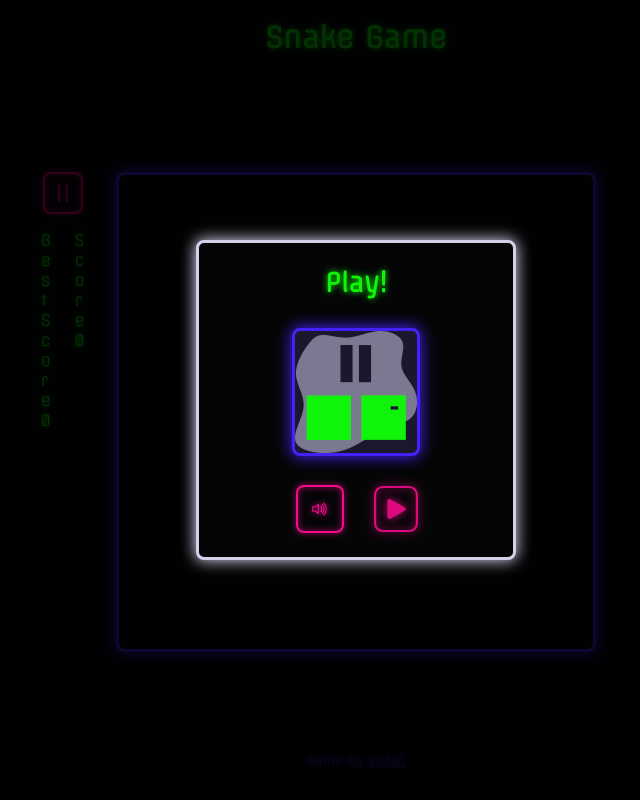
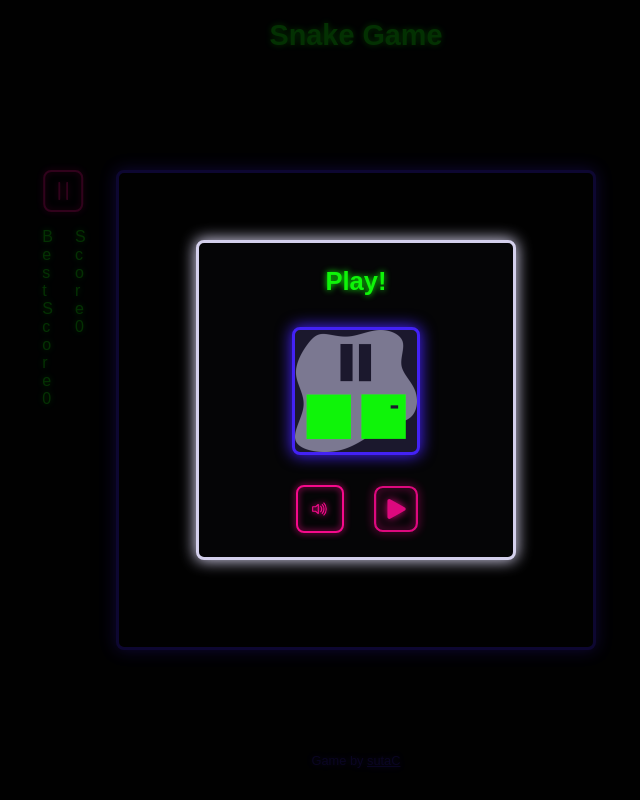
Before and after one commit to sutaC/Snake-game, a website with bundled scripts: page app/index.html in a window 1280 px wide. Shown: the whole page, without its empty margins (284-924 px from the left). Built offline with nearby package versions, Linux system fonts and the light colour scheme.

Commit message:
Serving font with display rule

```diff
--- a/app/style/style.css
+++ b/app/style/style.css
@@ -2,7 +2,8 @@
 
 @font-face {
     font-family: Offside;
-    src: url("/style/fonts/Offside-Regular.ttf");
+    src: local("Offside") url("/style/fonts/Offside-Regular.ttf");
+    font-display: swap;
 }
 
 :root {
```
